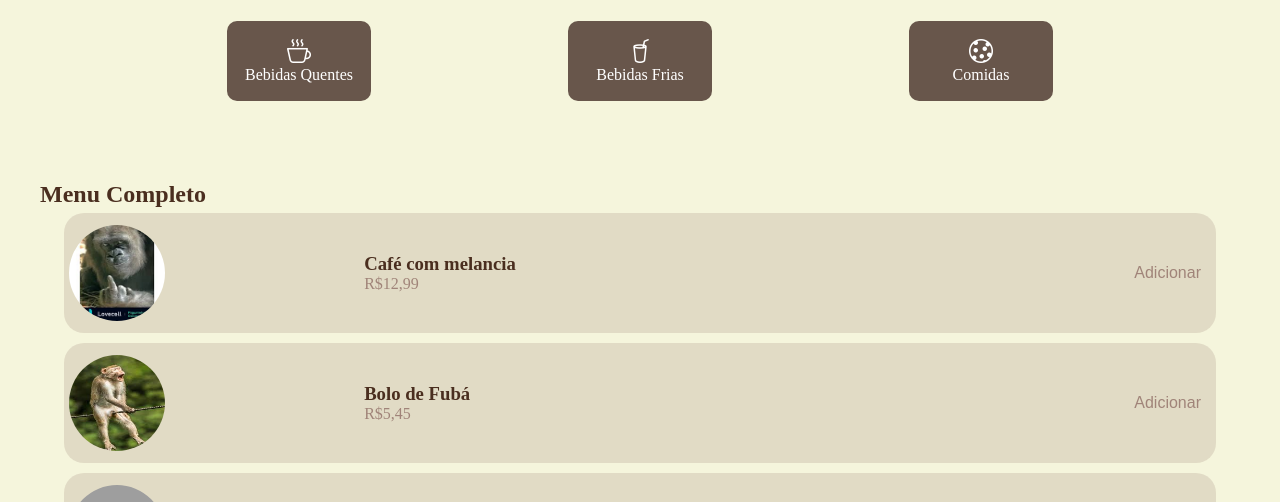
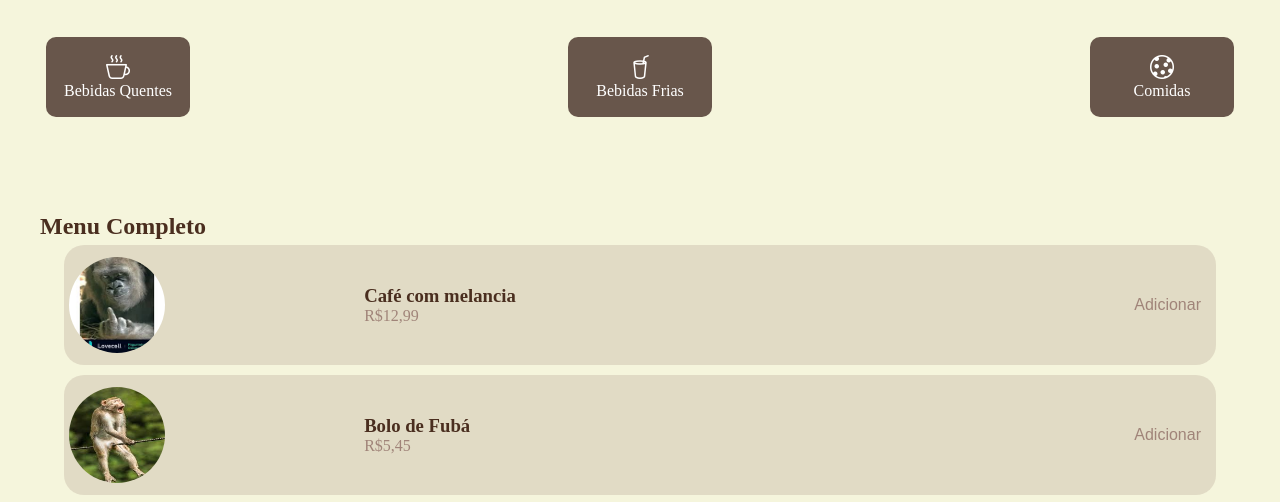
Before and after one commit to Juancls/cafe, a plain HTML site: page index.html in a window 1280 px wide. Shown: the part 258-760 px from the top of the page. Drawn offline with nearby package versions, Linux system fonts and the light colour scheme; grey boxes are pictures that could not be loaded.

Commit message:
Update style.css

```diff
--- a/style.css
+++ b/style.css
@@ -60,7 +60,7 @@ nav{
 
 nav .dividir{
     display: flex;
-    justify-content: space-evenly;
+    justify-content: space-between;
     align-items: center;
     flex-direction: row;
 
@@ -77,6 +77,7 @@ nav .dividir .categoria{
     height: 10vh;
     background-color: #68564b;
     display: flex;
+    margin: 2vh;
     justify-content: center;
     align-items: center;
     flex-direction: column;
```
